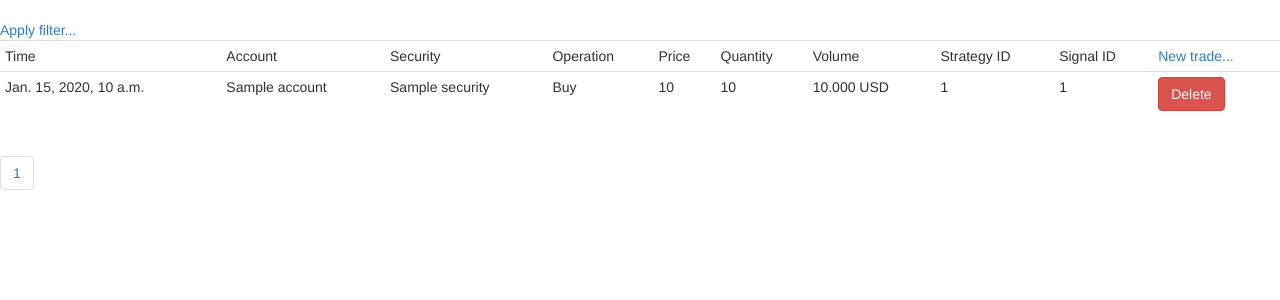
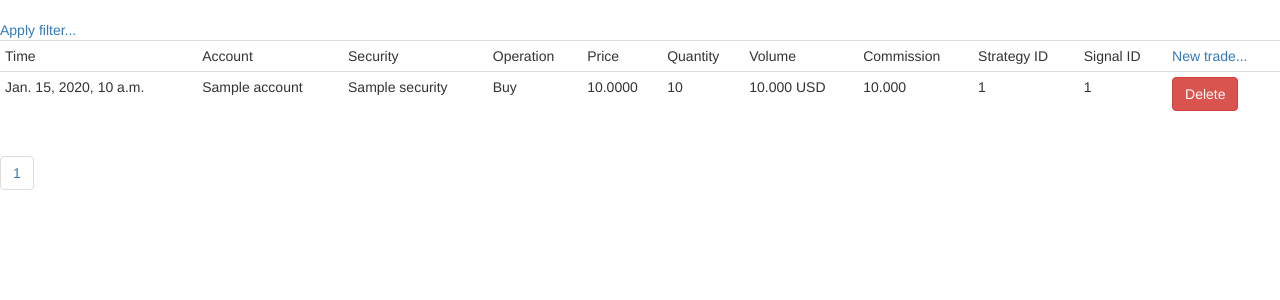
Before and after one commit to asakul/atrade_dashboard, a Django app: template templates/dashboard/trades.html in a window 1280 px wide. Shown: the part 52-352 px from the top of the page. Run offline with Django 3.2, Linux system fonts and the light colour scheme; the template is opened without the code that fills it: most values are stand-ins (such as "Sample title", 1, 10 or a date in 2020); some libraries are stand-ins or nearby versions.

Commit message:
Comissions support

```diff
--- a/models.py
+++ b/models.py
@@ -14,6 +14,7 @@ class Trade(models.Model):
     signalId = models.CharField(max_length=64)
     comment = models.CharField(max_length=256)
     timestamp = models.DateTimeField()
+    commission = models.DecimalField(max_digits=20, decimal_places=10, default=0)
     balanced = models.BooleanField(default=False)
 
 class ClosedTrade(models.Model):
--- a/templates/dashboard/closed_trades.html
+++ b/templates/dashboard/closed_trades.html
@@ -2,6 +2,7 @@
 {% load static %}
 {% load bootstrap3 %}
 {% load mathfilters %}
+{% load humanize %}
 
 {% block content %}
 <script src="http://code.highcharts.com/highcharts.js"></script>
@@ -37,7 +38,7 @@
         <td>{{ closed_trade.security }}</td>
         <td>{{ closed_trade.entryTime }}</td>
         <td>{{ closed_trade.exitTime }}</td>
-        <td>{{ closed_trade.profit }} {{ closed_trade.profitCurrency}}</td>
+        <td>{{ closed_trade.profit|floatformat:2 }} {{ closed_trade.profitCurrency}}</td>
         <td>{{ closed_trade.strategyId }}</td>
     </tr>
 {% endfor %}
--- a/templates/dashboard/performance.html
+++ b/templates/dashboard/performance.html
@@ -30,6 +30,10 @@
   <tr>
     <td>PF</td>
     <td> {{ results.total.pf|floatformat:2 }}</td>
+  </tr>
+  <tr>
+    <td>Total commission: </td>
+    <td> {{ results.total.commission|floatformat:2 }}</td>
   </tr>
 </table>
 
--- a/templates/dashboard/trades.html
+++ b/templates/dashboard/trades.html
@@ -2,6 +2,7 @@
 {% load static %}
 {% load bootstrap3 %}
 {% load mathfilters %}
+{% load humanize %}
 
 {% block content %}
 <div class="panel-header">
@@ -32,6 +33,7 @@
         <td>Price</td>
         <td>Quantity</td>
         <td>Volume</td>
+        <td>Commission</td>
         <td>Strategy ID</td>
         <td>Signal ID</td>
         <td> <a href="#new_trade_form" role="button" data-toggle="collapse">New trade...</a> </td>
@@ -42,9 +44,10 @@
         <td>{{ trade.account }}</td>
         <td>{{ trade.security }}</td>
         <td>{% if trade.quantity > 0 %} Buy {% else %} Sell {% endif %}</td>
-        <td>{{ trade.price }}</td>
+        <td>{{ trade.price|floatformat:4}}</td>
         <td>{{ trade.quantity|abs }}</td>
         <td>{{ trade.volume|stringformat:".3f"}} {{ trade.volumeCurrency }}</td>
+        <td>{{ trade.commission|floatformat:3 }}</td>
         <td>{{ trade.strategyId }}</td>
         <td>{{ trade.signalId }}</td>
         <td><button type="button" class="btn btn-danger" onclick="if(window.confirm('Confirm deletion')) { document.location.href = '{% url 'delete_trade' trade_id=trade.pk %}'}; return false;">Delete</button></td>
```
Also changed, not shown: tradesink.py (+6 -1 lines), views.py (+8 -0 lines), migrations/0004_trade_commission.py (added).
